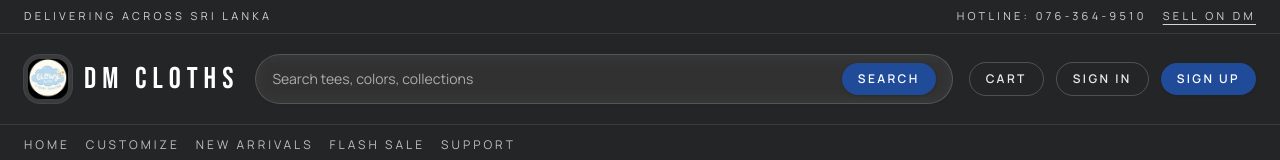
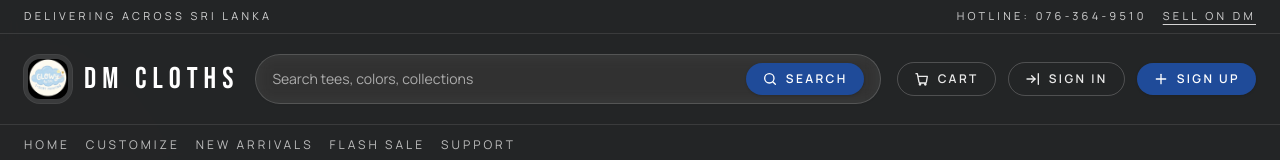
Before and after one commit to Madure608/DM-cloths, a React (Vite) app in the folder frontend/: page /customize in a window 1280 px wide. Shown: the top 160 px of the page. Built offline with nearby package versions, Linux system fonts and the light colour scheme; no server answers.

Commit message:
feat: enhance button styles with icons for improved usability

```diff
--- a/frontend/src/components/SiteLayout.jsx
+++ b/frontend/src/components/SiteLayout.jsx
@@ -56,8 +56,21 @@ const SiteLayout = () => {
               />
               <button
                 type="button"
-                className="rounded-full bg-brandBlue px-4 py-2 text-xs font-semibold uppercase tracking-[0.2em] text-white shadow"
+                className="inline-flex items-center gap-2 rounded-full bg-brandBlue px-4 py-2 text-xs font-semibold uppercase tracking-[0.2em] text-white shadow"
               >
+                <svg
+                  aria-hidden="true"
+                  viewBox="0 0 24 24"
+                  className="h-4 w-4"
+                  fill="none"
+                  stroke="currentColor"
+                  strokeWidth="2"
+                  strokeLinecap="round"
+                  strokeLinejoin="round"
+                >
+                  <circle cx="11" cy="11" r="7" />
+                  <path d="M20 20l-3.5-3.5" />
+                </svg>
                 Search
               </button>
             </div>
@@ -65,23 +78,64 @@ const SiteLayout = () => {
             <div className="flex flex-wrap items-center gap-3">
               <Link
                 to="/cart"
-                className="rounded-full border border-white/20 px-4 py-2 text-xs font-semibold uppercase tracking-[0.2em] text-white/90 hover:text-white"
+                className="inline-flex items-center gap-2 rounded-full border border-white/20 px-4 py-2 text-xs font-semibold uppercase tracking-[0.2em] text-white/90 hover:text-white"
               >
+                <svg
+                  aria-hidden="true"
+                  viewBox="0 0 24 24"
+                  className="h-4 w-4"
+                  fill="none"
+                  stroke="currentColor"
+                  strokeWidth="2"
+                  strokeLinecap="round"
+                  strokeLinejoin="round"
+                >
+                  <circle cx="9" cy="20" r="1" />
+                  <circle cx="17" cy="20" r="1" />
+                  <path d="M3 4h2l2.4 12.4a2 2 0 0 0 2 1.6h7.2a2 2 0 0 0 2-1.6L20 8H6" />
+                </svg>
                 Cart
               </Link>
               {userToken ? (
                 <>
                   <Link
                     to="/account"
-                    className="rounded-full border border-white/20 px-4 py-2 text-xs font-semibold uppercase tracking-[0.2em] text-white/90 hover:text-white"
+                    className="inline-flex items-center gap-2 rounded-full border border-white/20 px-4 py-2 text-xs font-semibold uppercase tracking-[0.2em] text-white/90 hover:text-white"
                   >
+                    <svg
+                      aria-hidden="true"
+                      viewBox="0 0 24 24"
+                      className="h-4 w-4"
+                      fill="none"
+                      stroke="currentColor"
+                      strokeWidth="2"
+                      strokeLinecap="round"
+                      strokeLinejoin="round"
+                    >
+                      <circle cx="12" cy="8" r="4" />
+                      <path d="M4 20a8 8 0 0 1 16 0" />
+                    </svg>
                     My Account
                   </Link>
                   <button
                     type="button"
-                    className="rounded-full bg-white/10 px-4 py-2 text-xs font-semibold uppercase tracking-[0.2em] text-white hover:bg-white/15"
+                    className="inline-flex items-center gap-2 rounded-full bg-white/10 px-4 py-2 text-xs font-semibold uppercase tracking-[0.2em] text-white hover:bg-white/15"
                     onClick={handleLogout}
                   >
+                    <svg
+                      aria-hidden="true"
+                      viewBox="0 0 24 24"
+                      className="h-4 w-4"
+                      fill="none"
+                      stroke="currentColor"
+                      strokeWidth="2"
+                      strokeLinecap="round"
+                      strokeLinejoin="round"
+                    >
+                      <path d="M10 17l5-5-5-5" />
+                      <path d="M15 12H3" />
+                      <path d="M20 4v16" />
+                    </svg>
                     Sign out
                   </button>
                 </>
@@ -89,14 +143,41 @@ const SiteLayout = () => {
                 <>
                   <Link
                     to="/login"
-                    className="rounded-full border border-white/20 px-4 py-2 text-xs font-semibold uppercase tracking-[0.2em] text-white/90 hover:text-white"
+                    className="inline-flex items-center gap-2 rounded-full border border-white/20 px-4 py-2 text-xs font-semibold uppercase tracking-[0.2em] text-white/90 hover:text-white"
                   >
+                    <svg
+                      aria-hidden="true"
+                      viewBox="0 0 24 24"
+                      className="h-4 w-4"
+                      fill="none"
+                      stroke="currentColor"
+                      strokeWidth="2"
+                      strokeLinecap="round"
+                      strokeLinejoin="round"
+                    >
+                      <path d="M10 17l5-5-5-5" />
+                      <path d="M15 12H3" />
+                      <path d="M20 4v16" />
+                    </svg>
                     Sign in
                   </Link>
                   <Link
                     to="/signup"
-                    className="rounded-full bg-brandBlue px-4 py-2 text-xs font-semibold uppercase tracking-[0.2em] text-white shadow"
+                    className="inline-flex items-center gap-2 rounded-full bg-brandBlue px-4 py-2 text-xs font-semibold uppercase tracking-[0.2em] text-white shadow"
                   >
+                    <svg
+                      aria-hidden="true"
+                      viewBox="0 0 24 24"
+                      className="h-4 w-4"
+                      fill="none"
+                      stroke="currentColor"
+                      strokeWidth="2"
+                      strokeLinecap="round"
+                      strokeLinejoin="round"
+                    >
+                      <path d="M12 5v14" />
+                      <path d="M5 12h14" />
+                    </svg>
                     Sign up
                   </Link>
                 </>
```
